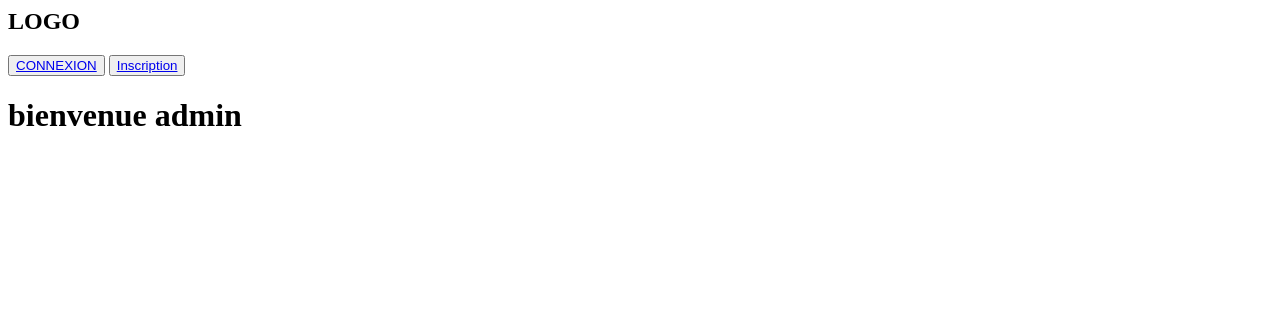
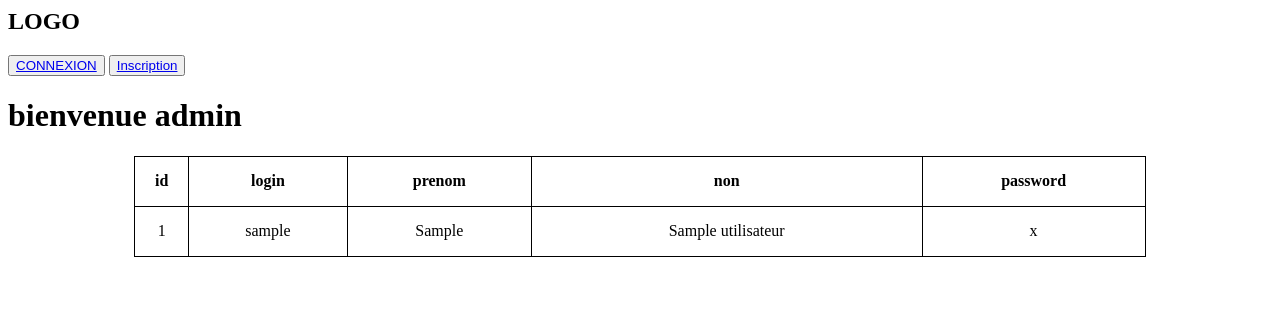
Before and after one commit to ahmed-magassouba/module-connexion, a PHP site: page /admin.php in a window 1280 px wide. Shown: the top 336 px of the page. Run offline with PHP 8.4, Linux system fonts and the light colour scheme; tables that the repository leaves empty or names only in its code hold one stand-in row (values such as "Sample post").

Commit message:
affichage du contenu pour la page admin

```diff
--- a/admin.php
+++ b/admin.php
@@ -1,5 +1,75 @@
 <?php
 include_once "includes/header.php";
 ?>
+<!DOCTYPE html>
+<html lang="en">
 
-<h1>bienvenue admin</h1>
+<head>
+    <meta charset="UTF-8">
+    <meta http-equiv="X-UA-Compatible" content="IE=edge">
+    <meta name="viewport" content="width=device-width, initial-scale=1.0">
+    <title>Document</title>
+    <style>
+        table {
+            margin: auto;
+            width: 80%;
+            border-collapse: collapse;
+            border: 1px solid black;
+            text-align: center;
+        }
+
+        th,
+        td {
+            border: 1px solid black;
+            height: 50px;
+        }
+    </style>
+</head>
+
+<body>
+    <h1>bienvenue admin</h1>
+    <?php
+
+
+    $bdd = mysqli_connect('localhost', 'root', '', 'moduleconnexion');
+
+    mysqli_set_charset($bdd, 'UTF8');
+
+    $sql = 'SELECT * FROM utilisateurs';
+
+    $requete = mysqli_query($bdd, $sql);
+
+    $utilisateurs = mysqli_fetch_all($requete, MYSQLI_ASSOC);
+
+    // var_dump($etudiants);
+
+    echo "<table><thead>
+    <th>id</th>
+    <th>login</th>
+    <th>prenom</th>
+    <th>non</th>
+    <th>password</th>
+</thead>
+<tbody>";
+    foreach ($utilisateurs as $utilisateur) {
+        echo " <tr>
+            <td>" . $utilisateur['id'] . "</td>
+            <td>" . $utilisateur['login'] . "</td>
+            <td>" . $utilisateur['prenom'] . "</td>
+            <td>" . $utilisateur['nom'] . "</td>
+            <td>" . $utilisateur['password'] . "</td>
+        </tr>";
+    }
+
+    echo "</tbody>
+
+</table>";
+
+
+
+
+    ?>
+
+</body>
+
+</html>
--- a/inscription.php
+++ b/inscription.php
@@ -31,15 +31,19 @@
 
         if (isset($login, $prenom, $nom, $password) && !empty($login) && !empty($prenom) && !empty($nom) && !empty($password)) {
 
+            //on verifie si le login existe
             $sqlVerif = "SELECT * FROM utilisateurs WHERE login = '$login'";
             $select = mysqli_query($bdd, $sqlVerif);
 
             if (mysqli_num_rows($select)) {
                 echo "Ce login existe déjà . choisissez un autre";
 
+            //si le login n'existe pas
             } elseif (password_verify($confirm_password, $password)) {
                 $requete = mysqli_query($bdd, $sql);
-                var_dump(password_verify($password, $confirm_password));
+
+              //  var_dump(password_verify($password, $confirm_password));
+
                 header('Location: connexion.php');
                 exit();
             } else {
```
